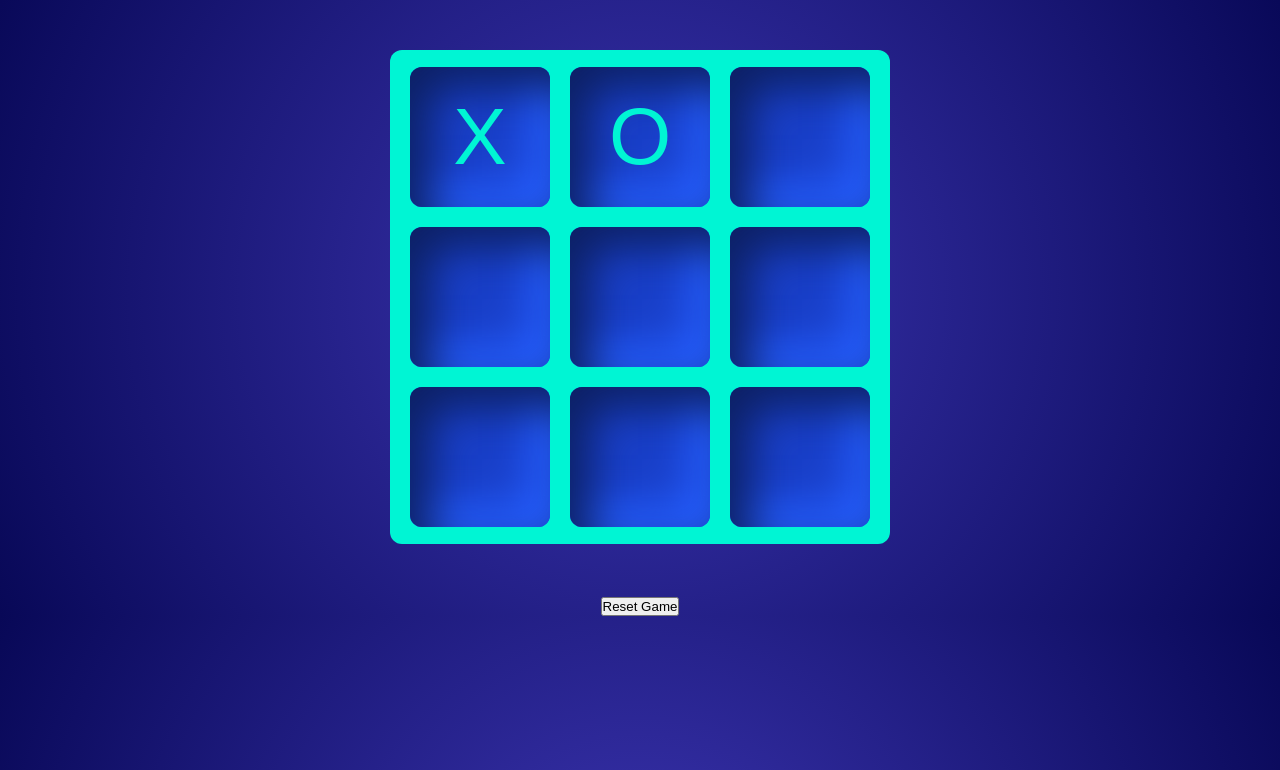
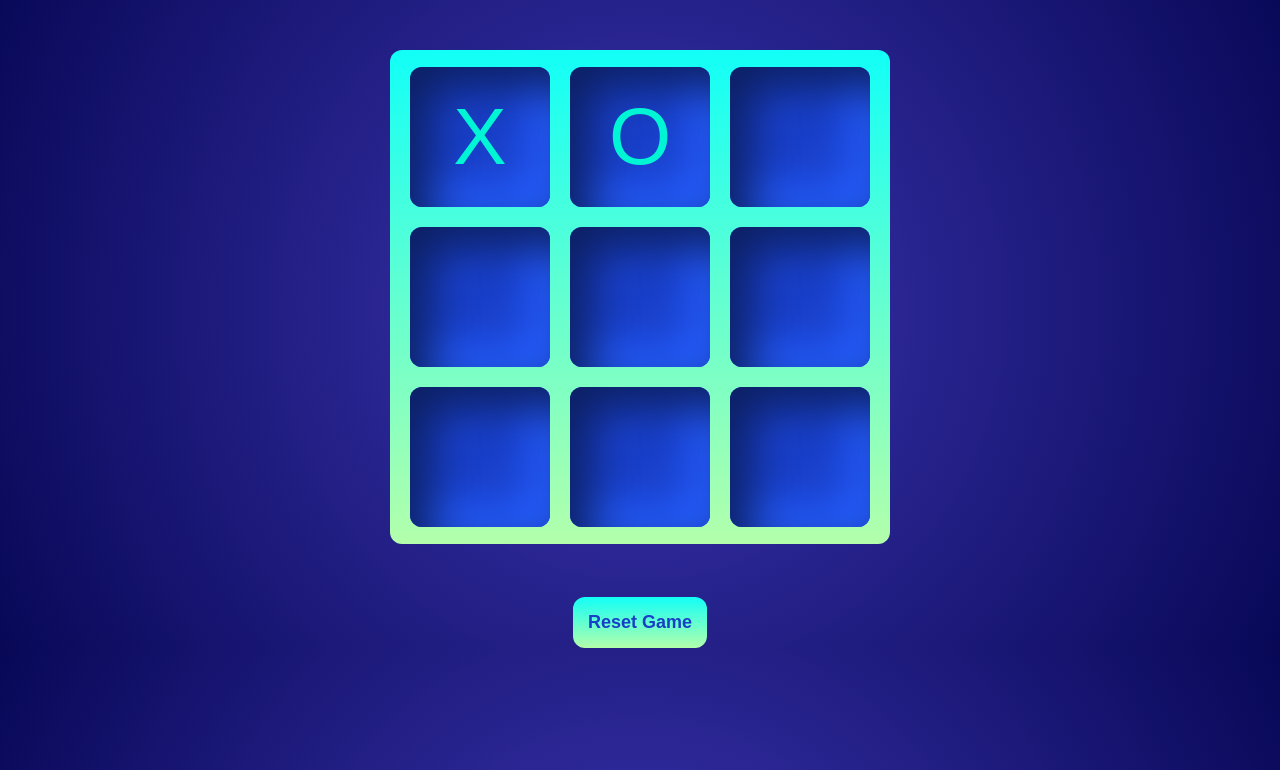
Before and after one commit to TechRam09/Tic-Tac-Toe, a plain HTML site: page code/views/index.html in a window 1280 px wide. Shown: the part 30-800 px from the top of the page. Drawn offline with Linux system fonts and the light colour scheme.

Commit message:
style.css
added the btn style

```diff
--- a/code/views/CSS/style.css
+++ b/code/views/CSS/style.css
@@ -31,7 +31,9 @@ body{
 }
 
 .game {
-    background-color: #00f5d4;
+    background: #b3ffab;
+        background: -webkit-linear-gradient(0deg, #b3ffab 0%, #12fff7 100%);
+        background: linear-gradient(0deg, #b3ffab 0%, #12fff7 100%);
     width: 100%;
     border-radius: 12px;
     display: flex;
@@ -53,3 +55,15 @@ body{
     cursor: pointer;
     font-size: 5rem;
 }
+
+.btn{
+    background: #b3ffab;
+        background: -webkit-linear-gradient(0deg, #b3ffab 0%, #12fff7 100%);
+        background: linear-gradient(0deg, #b3ffab 0%, #12fff7 100%);
+    padding: 15px;
+    color:#193fc8;
+    font-size:18px;
+    border-radius: 12px;
+        border: 0;
+    font-weight: 600;
+}
```
